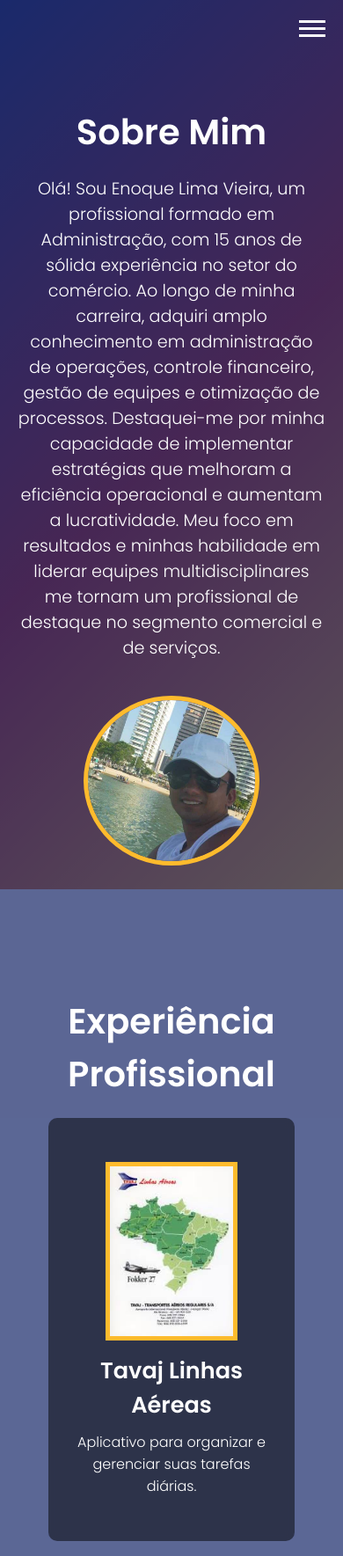
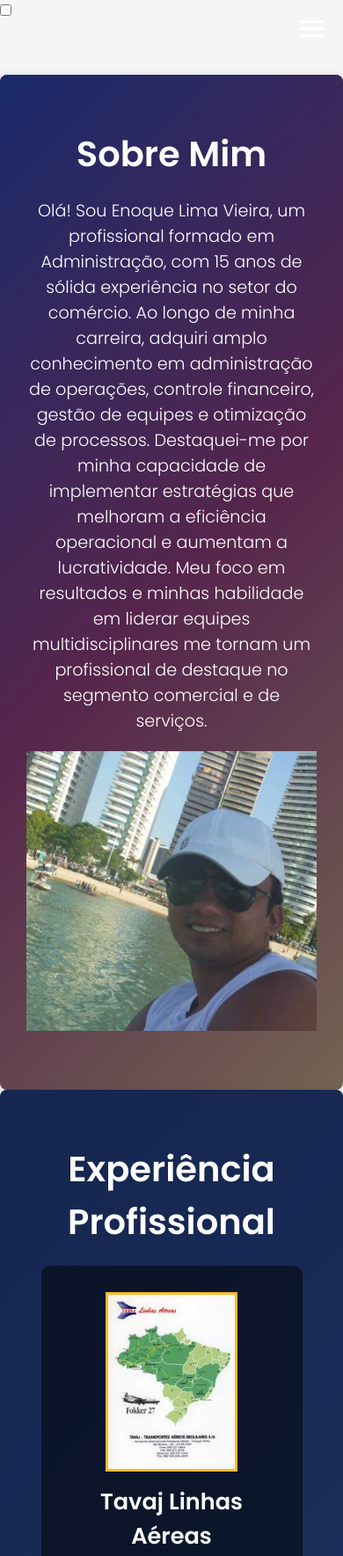
Before and after one commit to MichaelWPV0301/enoquevieira.github, a plain HTML site: page index.html in a window 390 px wide. Shown: the top 1769 px of the page at 88% size. Drawn offline with Linux system fonts and the light colour scheme.

Commit message:
Update styles.css

```diff
--- a/styles.css
+++ b/styles.css
@@ -60,26 +60,31 @@ body {
     display: flex;
     flex-direction: column;
     width: 100%;
+    padding-top: 60px; /* Espaço para o menu fixo */
 }
 
 /* Painéis individuais */
 .panel {
     width: 100%;
-    min-height: 100vh;
+    min-height: calc(100vh - 60px); /* Ajustado para compensar a altura do menu */
     display: flex;
     justify-content: center;
     align-items: center;
     position: relative;
-    padding-top: 100px; /* Espaço para o menu */
+    padding: 60px 20px;
     background-size: cover;
     background-position: center;
+    border-radius: 8px;
+    box-shadow: 0 0 10px rgba(0, 0, 0, 0.1);
+    overflow: hidden;
 }
 
+/* Seções com gradientes */
 #sobre-mim {
     background: linear-gradient(135deg, #1a2a6c, #b21f1f, #fdbb2d);
 }
 
-#projetos {
+#experiencia {
     background: linear-gradient(135deg, #0f2027, #203a43, #2c5364);
 }
 
@@ -99,10 +104,9 @@ body {
     left: 0;
     width: 100%;
     height: 100%;
-    background: rgba(26, 42, 108, 0.7); /* Ajustado para combinar com o gradiente */
+    background: rgba(26, 42, 108, 0.6); /* Reduzido a opacidade para evitar áreas brancas */
     z-index: 1;
 }
-
 
 .content {
     position: relative;
@@ -127,7 +131,7 @@ body {
     font-weight: 300;
 }
 
-.content img {
+.content img.perfil-img {
     width: 200px;
     border-radius: 50%;
     margin-top: 20px;
@@ -135,7 +139,7 @@ body {
     transition: transform 0.3s;
 }
 
-.content img:hover {
+.content img.perfil-img:hover {
     transform: scale(1.05);
 }
 
@@ -157,11 +161,11 @@ body {
     flex-wrap: wrap;
     justify-content: center;
     gap: 30px;
-     margin: 0 auto; /* Centraliza os projetos */
+    margin: 0 auto; /* Centraliza os projetos */
 }
 
 .experience-item {
-    background: rgba(255, 255, 255, 0.1);
+    background: rgba(0, 0, 0, 0.5); /* Fundo semi-transparente */
     padding: 30px;
     width: 280px;
     border-radius: 10px;
@@ -169,7 +173,6 @@ body {
     backdrop-filter: blur(5px);
     cursor: pointer;
     color: var(--text-color);
-    background-color: rgba(0, 0, 0, 0.5); /* Fundo semi-transparente */
 }
 
 .experience-item:hover {
@@ -177,27 +180,20 @@ body {
     background-color: var(--accent-color);
 }
 
-/*Estilo para as logos das empresas */
-/* Ajuste para as imagens das empresas */
-/* Ajuste para as imagens das empresas */
-/* Ajuste para as imagens das empresas sem bordas circulares */
-/* Ajuste para as imagens das empresas */
-/* Ajuste para as imagens das empresas com borda quadrada */
-/* Estilo para as imagens das empresas com borda quadrada */
-
 .company-logo {
     width: 100%;
     max-width: 150px;
-    height: auto; /* Ajusta a altura automaticamente para manter a proporção */
-    object-fit: contain; /* Mantém a proporção da imagem dentro do contêiner */
-    border-radius: 0 !important; /* Garante que não haja cantos arredondados */
+    height: auto; /* Mantém a proporção */
+    object-fit: contain;
+    border-radius: 0 !important; /* Borda quadrada */
     display: block;
     margin: 0 auto 15px auto;
     border: 3px solid var(--accent-color);
-    overflow: visible; /* Permite que o conteúdo transborde, se necessário */
+    overflow: visible;
+    transition: transform 0.3s;
 }
 
-.experience-item:hover .company-logo{
+.experience-item:hover .company-logo {
     transform: scale(1.1);
 }
 
@@ -205,12 +201,6 @@ body {
     font-size: 1.6em;
     margin-bottom: 10px;
     font-weight: 600;
-}
-
-.experience-item h3 {
-    font-size: 1.2em;
-    margin-bottom: 15px;
-    font-weight: 500;
 }
 
 .experience-item p {
@@ -271,62 +261,51 @@ body {
 
 /* Efeito de realce no menu ao rolar a página */
 section {
-    scroll-margin-top: 100px; /* Espaço para compensar o menu fixo */
+    scroll-margin-top: 60px; /* Espaço para compensar o menu fixo */
+}
+
+/* Menu Móvel */
+.menu-toggle {
+    display: none; /* Escondido por padrão */
 }
 
 /* Responsividade */
 @media (max-width: 768px) {
-    .content h1 {
-        font-size: 2.5em;
-    }
-
-    .project-item, .skill-item {
-        width: 100%;
-    }
-
-    .navbar ul {
+    /* Esconder a navbar por padrão */
+    .navbar {
+        display: none;
         flex-direction: column;
         background: var(--primary-color);
         position: fixed;
         top: 0;
-        right: -100%;
+        right: -100%; /* Esconde a navbar fora da tela */
         height: 100vh;
         width: 250px;
         padding-top: 100px;
         transition: right 0.3s;
     }
 
-    .navbar ul.active {
-        right: 0;
+    .navbar ul {
+        flex-direction: column;
+        align-items: center;
     }
 
     .navbar li {
         margin: 20px 0;
     }
 
+    /* Mostrar o botão de menu */
     .menu-toggle {
-        position: fixed;
-        top: 20px;
-        right: 20px;
-        color: var(--text-color);
-        font-size: 2em;
-        cursor: pointer;
-        z-index: 1100;
-    }
-}
-
-/* Botão de toggle do menu (mobile) */
-.menu-toggle {
-    display: none;
-}
-
-@media (max-width: 768px) {
-    .menu-toggle {
-        display: flex;
+        display: flex; /* Mostra o botão de menu */
         flex-direction: column;
         justify-content: space-around;
         width: 30px;
         height: 25px;
+        position: fixed;
+        top: 20px;
+        right: 20px;
+        z-index: 1100;
+        cursor: pointer;
     }
 
     .menu-toggle .bar {
@@ -336,7 +315,7 @@ section {
         transition: all 0.3s;
     }
 
-    /* Girar barras ao clicar */
+    /* Transformar as barras em um "X" quando o checkbox está marcado */
     #menu-toggle:checked + .menu-toggle .bar:nth-child(1) {
         transform: rotate(45deg) translate(5px, 5px);
     }
@@ -349,13 +328,36 @@ section {
         transform: rotate(-45deg) translate(5px, -5px);
     }
 
-    /* Mostrar menu ao clicar */
-    #menu-toggle:checked ~ .navbar ul {
-        right: 0;
+    /* Mostrar a navbar quando o checkbox está marcado */
+    #menu-toggle:checked ~ .navbar {
+        display: flex;
+        right: 0; /* Mostra a navbar */
     }
 }
 
-/* Esconda o checkbox */
-#menu-toggle {
-    display: none;
+@media (max-width: 600px) {
+    /* Ajustes adicionais para telas muito pequenas */
+
+    .panel {
+        padding: 40px 10px;
+    }
+
+    .content h1 {
+        font-size: 2.5em;
+    }
+
+    .experience-item,
+    .skill-item {
+        width: 90%;
+    }
+
+    .social-icon {
+        font-size: 1.5em;
+    }
 }
+
+/* Garantir que todas as imagens sejam responsivas */
+img {
+    max-width: 100%;
+    height: auto;
+}
```
